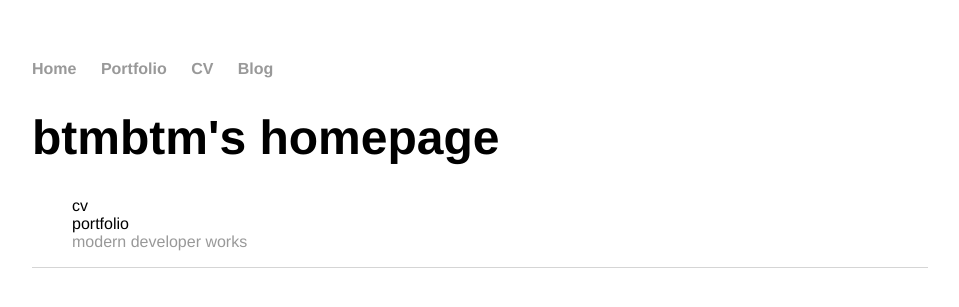
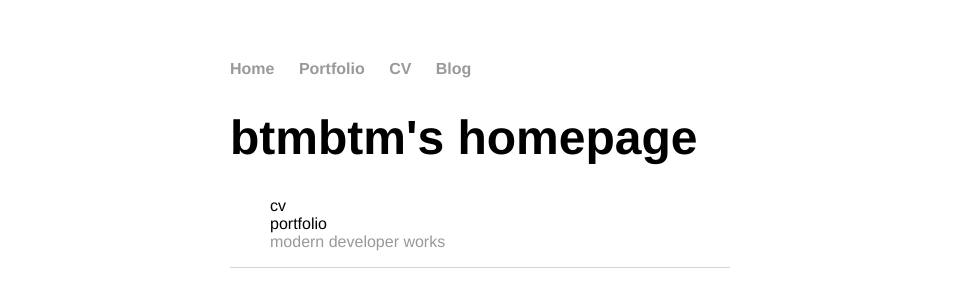
Before and after one commit to btmbtm/btmbtm.github.io, a Jekyll site: the page built from index.html, in a window 1280 px wide. Shown: the top 307 px of the page, without its empty margins (160-1119 px from the left). Built offline with Jekyll 4.4.1, drawn with Linux system fonts in a browser that asks for light colours.

Commit message:
Update main.css

```diff
--- a/css/main.css
+++ b/css/main.css
@@ -1,6 +1,6 @@
 body {
     margin: 60px auto;
-    width: 70%;
+    width: 500px;
     font-family:'Helvetica', 'Arial', 'Sans-Serif';
 }
 nav ul, footer ul {
```
